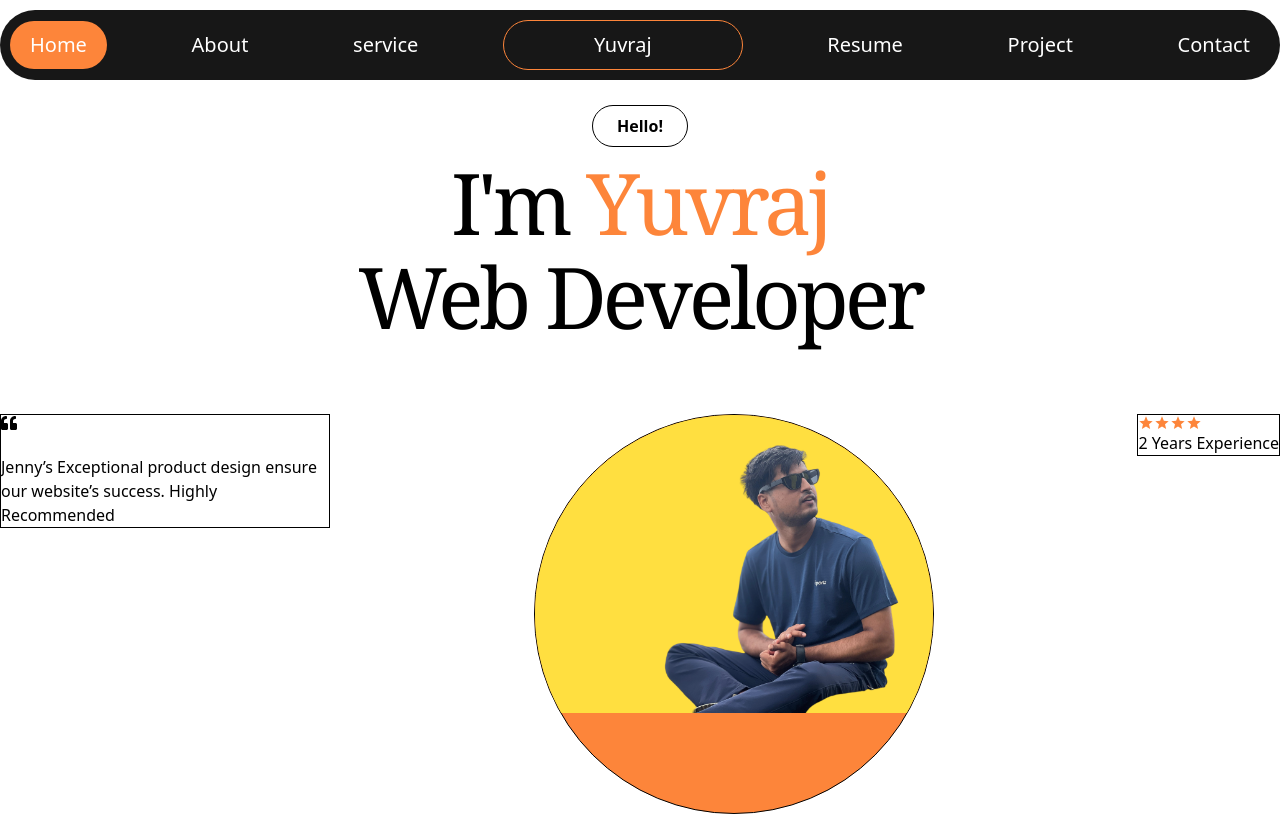
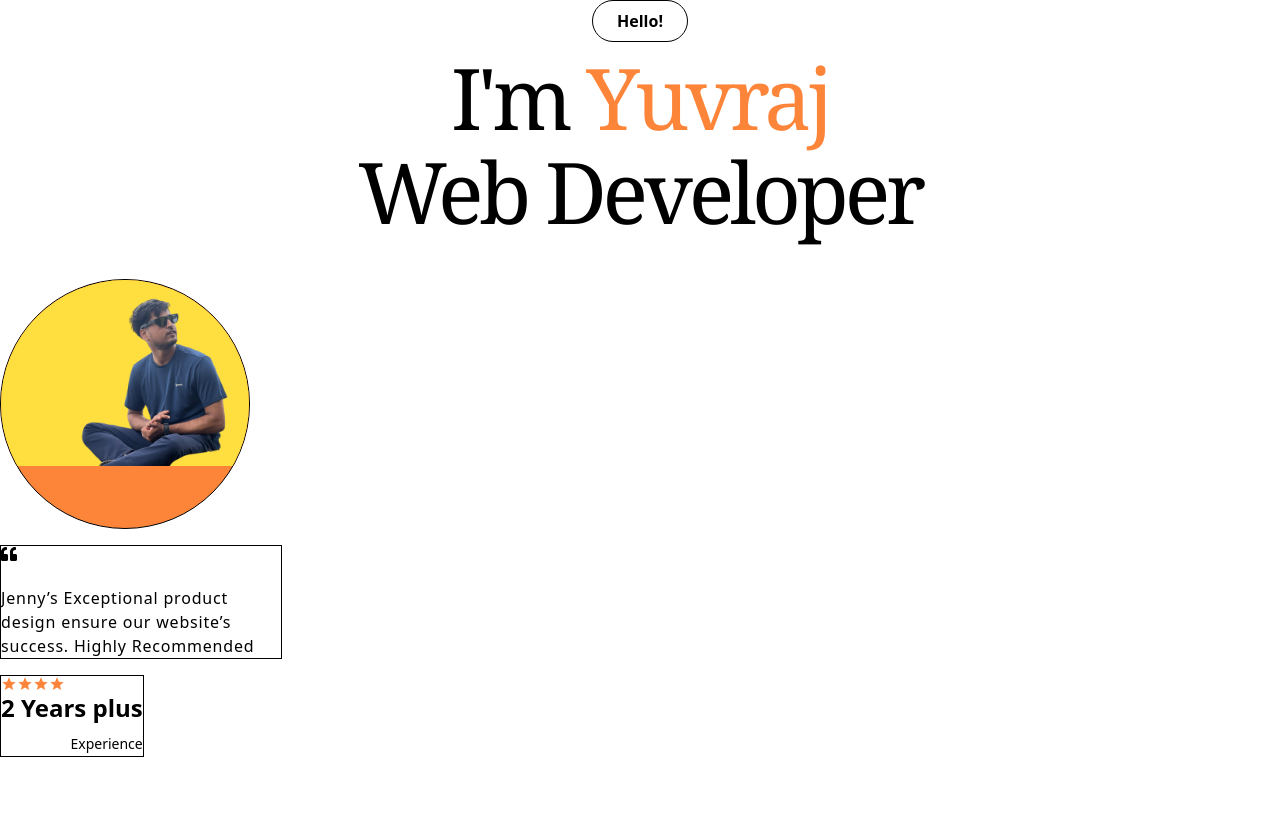
Before and after one commit to yuvraj-sapkota/portfolio, a React (Vite) app in the folder frontend/: page / in a window 1280 px wide. Built offline with nearby package versions, Linux system fonts and the light colour scheme.

Commit message:
worked on hero section

```diff
--- a/frontend/src/App.jsx
+++ b/frontend/src/App.jsx
@@ -4,7 +4,7 @@ import Navbar from "./components/Navbar";
 const App = () => {
   return (
     <>
-      <Navbar />
+      {/* <Navbar /> */}
       <HeaderSection />
     </>
   );
--- a/frontend/src/components/HeaderSeaction.jsx
+++ b/frontend/src/components/HeaderSeaction.jsx
@@ -5,7 +5,7 @@ import { MdOutlineStarPurple500 } from "react-icons/md";
 const HeaderSection = () => {
   return (
     <>
-      <div className="mx-auto max-w-[900px]   flex flex-col items-center justify-center gap-2 mb-[70px]">
+      <div className="mx-auto max-w-[900px]   flex flex-col items-center justify-center gap-2 mb-4 md:mb-[40px] ">
         <div className="border py-[8px] px-[24px] rounded-full font-bold">
           <p>Hello!</p>
         </div>
@@ -17,31 +17,31 @@ const HeaderSection = () => {
         </div>
       </div>
 
-      <div className="max-w-[1300px] mx-auto flex items-start justify-between ">
+      <div className="max-w-[1300px] mx-auto flex md:items-start justify-between flex-col items-center gap-4">
         {/* quotes  */}
-        <div className="border  border-black">
+        <div className="border  border-black order-2">
           <div className="mb-6">
             <FaQuoteLeft />
           </div>
-          <p className="max-w-[328px]">
+          <p className="max-w-[280px] -tracking-tighter ">
             Jenny’s Exceptional product design ensure our website’s success.
             Highly Recommended
           </p>
         </div>
         {/* image  */}
-        <div className="w-[400px] h-[400px] rounded-full bg-[#FD853A] overflow-hidden object-cover border  border-black">
+        <div className="w-[250px] h-[250px] rounded-full bg-[#FD853A] overflow-hidden object-cover border  border-black order-1">
           <img src={me} alt="" />
         </div>
 
         {/* experience  */}
-        <div  className="border  border-black">
+        <div  className="border  border-black order-3">
           <div className="flex items-center">
             <MdOutlineStarPurple500 className="text-[#FD853A]" />
             <MdOutlineStarPurple500 className="text-[#FD853A]" />
             <MdOutlineStarPurple500 className="text-[#FD853A]" />
             <MdOutlineStarPurple500 className="text-[#FD853A]" />
           </div>
-          <p>2 Years <span> Experience </span></p>
+          <p className="font-bold text-2xl text-end">2 Years plus <br /> <span className="font-normal text-sm text-end"> Experience </span></p>
         </div>
       </div>
     </>
```
